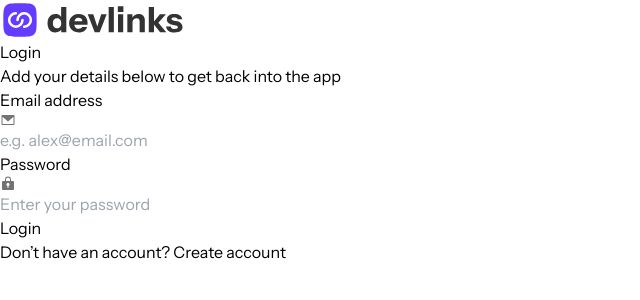
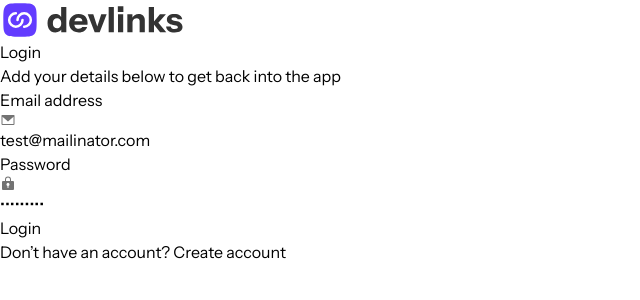
Before and after one commit to abhay0480-eng/link-app-fm, a React (Vite) app: page / in a window 1280 px wide. Shown: the top 300 px of the page, without its empty margins (0-640 px from the left). Built offline with nearby package versions, Linux system fonts and the light colour scheme.

Commit message:
put default values for test purpose

```diff
--- a/src/components/Login/Login.jsx
+++ b/src/components/Login/Login.jsx
@@ -40,7 +40,12 @@
         register,
         handleSubmit,
         formState: { errors },
-      } = useForm()
+      } = useForm({
+        defaultValues: {
+          email: "test@mailinator.com", // Set default value for email
+          password: "Test@1234"
+        }
+      })
       const [error,setError] =useState("")
 
       const login = async(data ) => {
```
